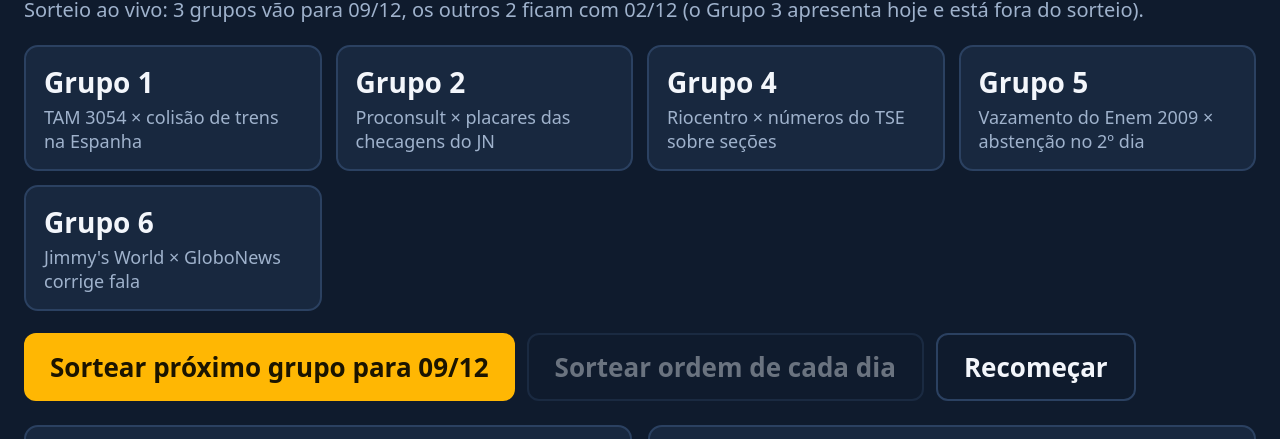
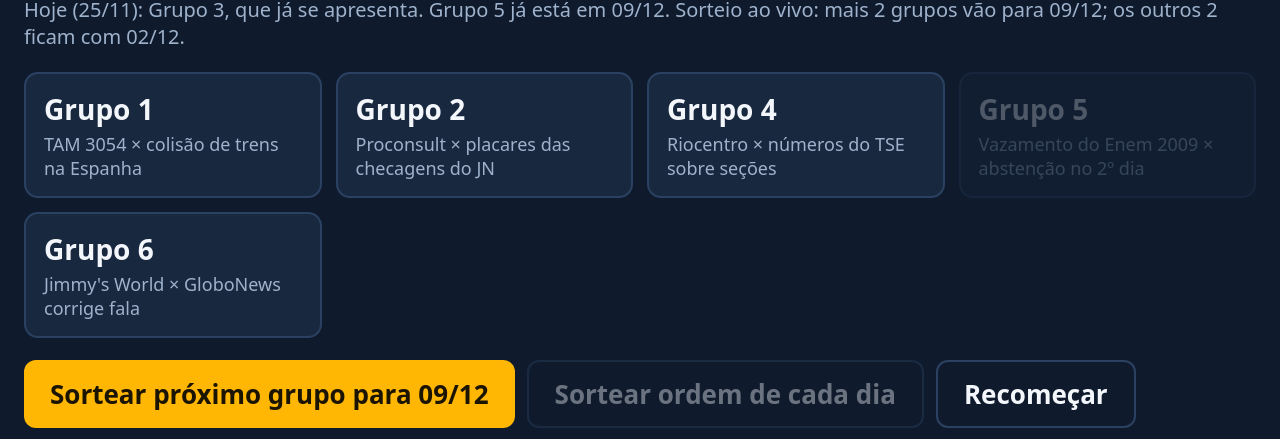
Before and after one commit to araujofamilia/sorteio-comparativo, a plain HTML site: page index.html in a window 1280 px wide. Shown: the part 96-535 px from the top of the page. Drawn offline with Linux system fonts and the light colour scheme.

Commit message:
Update presentation details and group filtering logic

```diff
--- a/index.html
+++ b/index.html
@@ -32,7 +32,7 @@
 </head>
 <body>
 <h1>Quem apresenta em 09/12?</h1>
-<div class="sub">Sorteio ao vivo: 3 grupos vão para 09/12, os outros 2 ficam com 02/12 (o Grupo 3 apresenta hoje e está fora do sorteio).</div>
+<div class="sub">Hoje (25/11): Grupo 3, que já se apresenta. Grupo 5 já está em 09/12. Sorteio ao vivo: mais 2 grupos vão para 09/12; os outros 2 ficam com 02/12.</div>
 
 <div class="grid" id="grid"></div>
 
@@ -60,7 +60,7 @@ const GROUPS=[
 function rnd(n){const lim=Math.floor(4294967296/n)*n;const a=new Uint32Array(1);do{crypto.getRandomValues(a)}while(a[0]>=lim);return a[0]%n}
 const $=id=>document.getElementById(id);
 let pool,d9,d2,busy,log;
-function init(){pool=GROUPS.slice();d9=[];d2=[];busy=false;log=[];render();$('draw').disabled=false;$('order').disabled=true;$('log').textContent=''}
+function init(){pool=GROUPS.filter(g=>g.n!==5);d9=[GROUPS.find(g=>g.n===5)];d2=[];busy=false;log=[];render();$('draw').disabled=false;$('order').disabled=true;$('log').textContent=''}
 function card(g,cls){return `<div class="g ${cls||''}" data-n="${g.n}"><b>Grupo ${g.n}</b><span>${g.t}</span></div>`}
 function render(spin){
   $('grid').innerHTML=GROUPS.map(g=>card(g,(d9.includes(g)?'out':'')+(spin===g?' spin':''))).join('');
```
